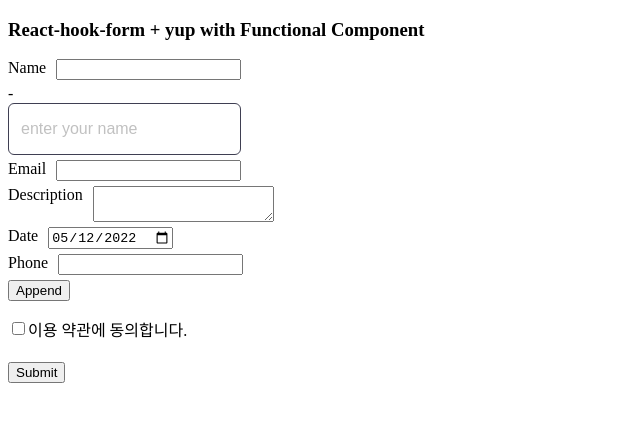
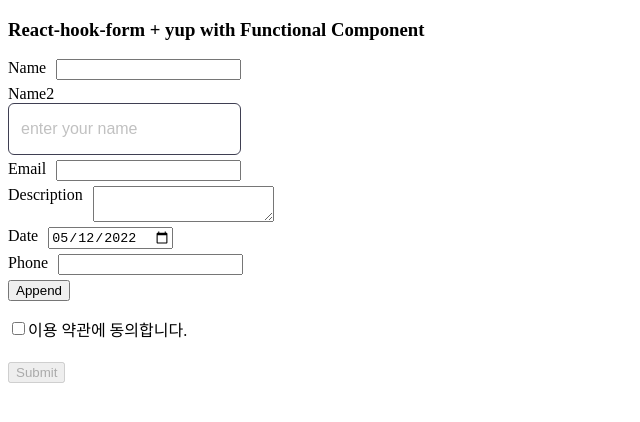
Before and after one commit to jade-redbrick/form-validation, a React (Create React App) app: page / in a window 1280 px wide. Shown: the top 422 px of the page, without its empty margins (0-640 px from the left). Built offline with nearby package versions, Linux system fonts and the light colour scheme.

Commit message:
Modify: Improve submit button disable condition

```diff
--- a/src/Components/Page/ReactHookForm/index.js
+++ b/src/Components/Page/ReactHookForm/index.js
@@ -44,9 +44,16 @@
     watch,
     control,
     reset,
-    formState: { errors, isDirty, isSubmitting, touchedFields, submitCount },
+    formState: {
+      errors,
+      isDirty,
+      isSubmitting,
+      isValid,
+      touchedFields,
+      submitCount,
+    },
   } = useForm({
-    mode: "onChange", // "onBlur"
+    mode: "onChange", // "onBlur", "onChange"
     defaultValues: {
       date: new Date().toISOString().split("T")[0],
     },
@@ -68,8 +75,6 @@
     reset();
   };
 
-  console.log(watch("example")); // watch input value by passing the name of it
-
   console.log("updated", controlledFields);
   return (
     <Fragment>
@@ -89,6 +94,7 @@
             render={({ field }) => {
               return (
                 <Field.Input
+                  title="Name2"
                   name="name2"
                   placeholder="enter your name"
                   {...field}
@@ -151,10 +157,7 @@
           {errors.checkbox && <span>{errors.checkbox?.message}</span>}
         </div>
 
-        <button
-          type="submit"
-          disabled={!isDirty || Object.keys(errors).length !== 0} // disable 조건 개선 필요
-        >
+        <button type="submit" disabled={!isValid}>
           Submit
         </button>
       </form>
```
